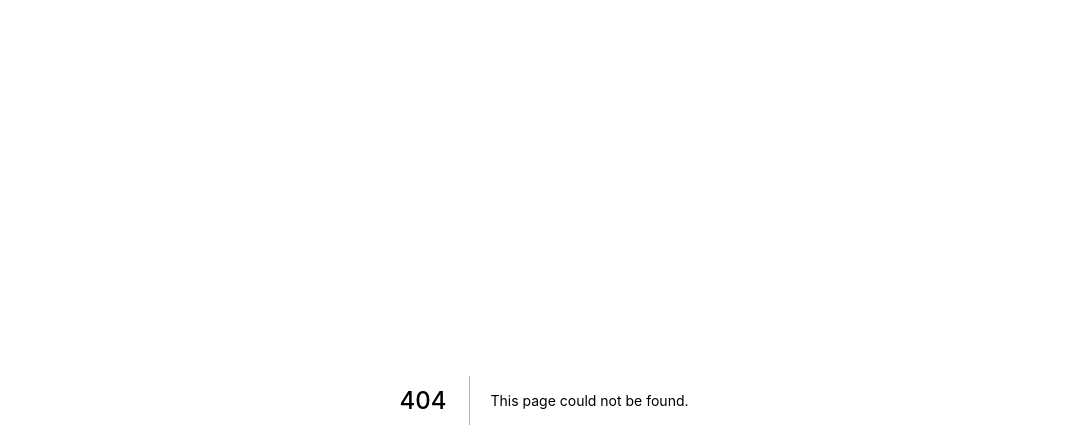
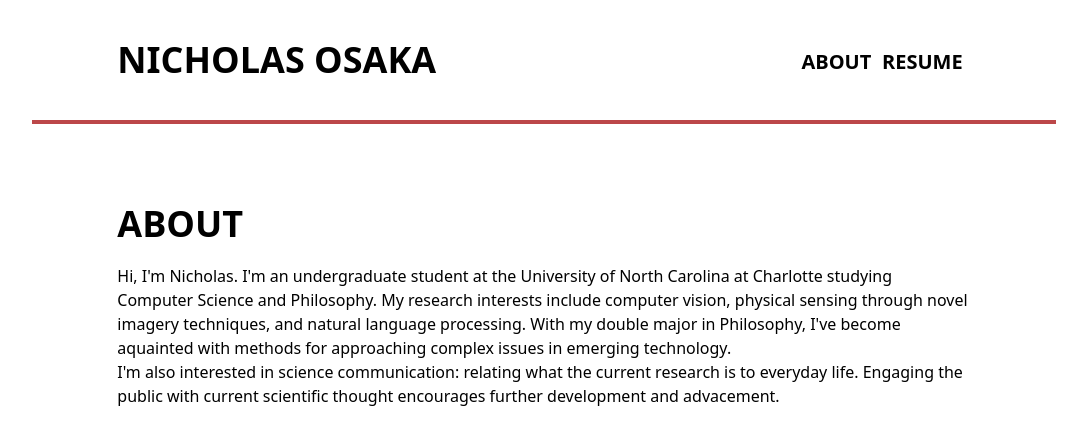
Before and after one commit to nicholasosaka/nosaka.xyz, a Next.js app: page /about in a window 1280 px wide. Before the commit this address had no page. Shown: the top 448 px of the page, without its empty margins (96-1183 px from the left). Built offline with nearby package versions, Linux system fonts and the light colour scheme; what @tailwindcss/typography would draw is missing.

Commit message:
Add basic about page

```diff
--- /dev/null
+++ b/pages/about.js
@@ -0,0 +1,16 @@
+import Header from '../components/Header'
+
+export default function About() {
+    return (
+        <div>
+            <Header/>
+            <div className="mt-8 xl:mt-20 mx-auto w-5/6 md:w-9/12 lg:w-8/12">
+                <h1 className="text-4xl uppercase font-extrabold mb-5">About</h1>
+                <div className="prose">
+                    <p>Hi, I'm Nicholas. I'm an undergraduate student at the University of North Carolina at Charlotte studying Computer Science and Philosophy. My research interests include computer vision, physical sensing through novel imagery techniques, and natural language processing. With my double major in Philosophy, I've become aquainted with methods for approaching complex issues in emerging technology. </p>
+                    <p>I'm also interested in science communication: relating what the current research is to everyday life. Engaging the public with current scientific thought encourages further development and advacement.</p>
+                </div>
+            </div>
+        </div>
+    )
+}
```
